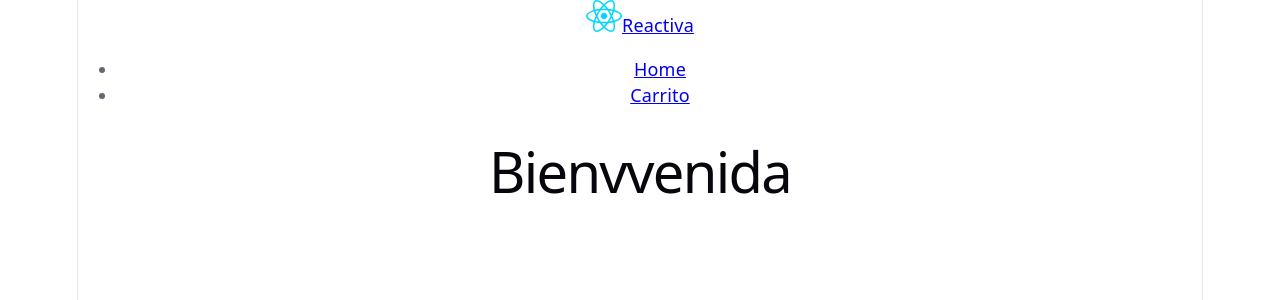
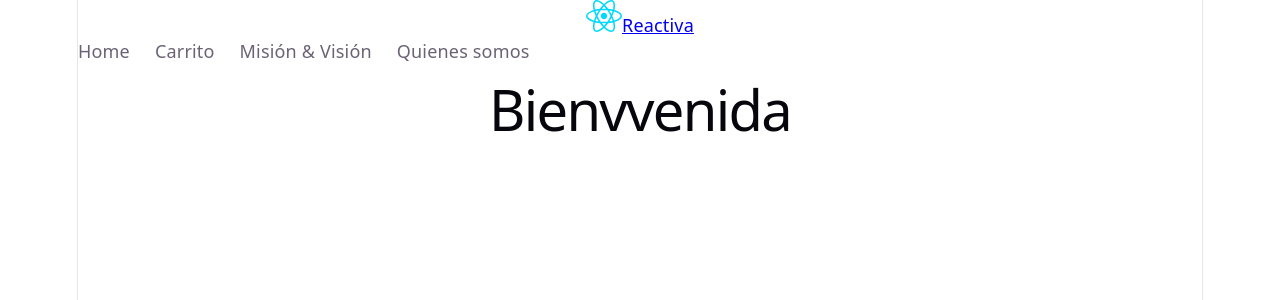
Before and after one commit to MGBid/tp-react-26242-pre-entrega, a React (Vite) app: page / in a window 1280 px wide. Shown: the top 300 px of the page. Built offline with nearby package versions, Linux system fonts and the light colour scheme.

Commit message:
update Nav.jsx & add Nav.css

```diff
--- a/src/components/Nav/Nav.css
+++ b/src/components/Nav/Nav.css
@@ -0,0 +1,29 @@
+.nav-list {
+  list-style: none;
+  padding: 0;
+  margin: 0;
+  display: flex;
+  flex-direction: column;
+  gap: 15px;
+  align-items: center;
+}
+
+.nav-list a {
+  text-decoration: none;
+  color: var(--text);
+  font-size: 1rem;
+  font-weight: 500;
+  transition: color 0.2s ease;
+}
+
+.nav-list a:hover {
+  color: rgba(249, 116, 6, 0.96);
+}
+
+/* --- Media Query para Pantallas Medianas y Grandes (Responsivo) --- */
+@media (min-width: 768px) {
+  .nav-list {
+    flex-direction: row;
+    gap: 25px;
+  }
+}
--- a/src/components/Nav/Nav.jsx
+++ b/src/components/Nav/Nav.jsx
@@ -5,13 +5,10 @@ export const Nav = () => {
     return <>
     <nav>
         <ul className="nav-list">
-            <li>
-                <Link to={"/"}>Home</Link>
-            </li>
-            <li>
-                <Link to={"/cart"}>Carrito</Link>
-            </li>
-
+            <li><Link to={"/"}>Home</Link></li>
+            <li><Link to={"/cart"}>Carrito</Link></li>
+            <li><Link to={"/mision-vision"}>Misión & Visión</Link></li>
+            <li><Link to={"/about-us"}>Quienes somos</Link></li>
         </ul>
     </nav>
     </>
```
